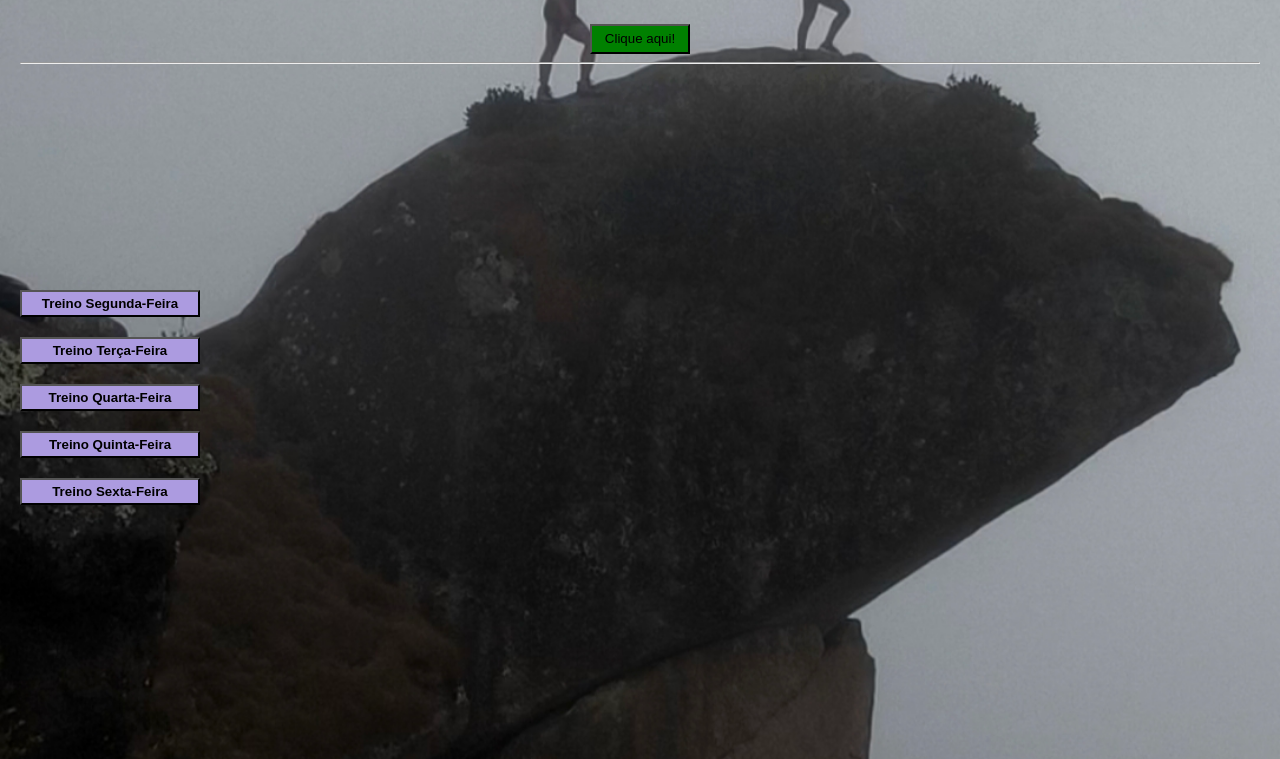
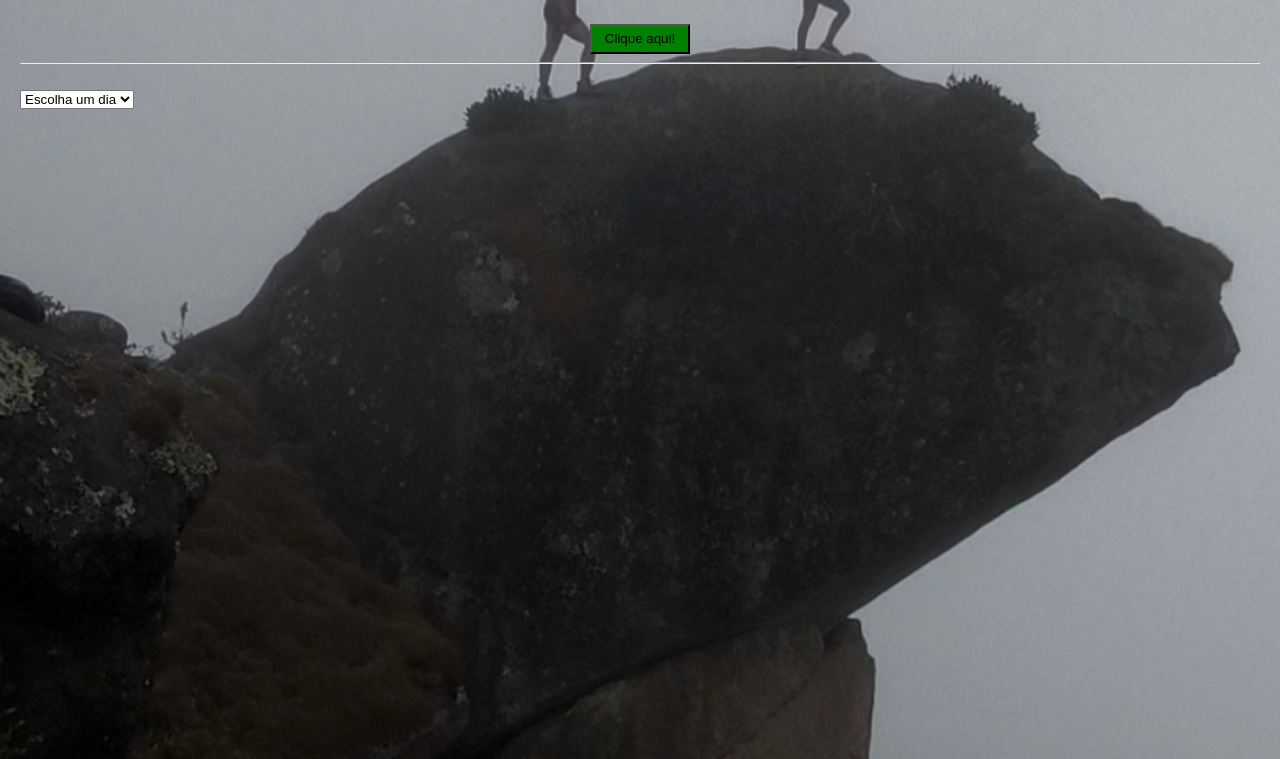
Before and after one commit to Berg40/Treino-Rose, a plain HTML site: page paginas.html in a window 1280 px wide. Shown: the part 81-840 px from the top of the page. Drawn offline with Linux system fonts and the light colour scheme.

Commit message:
Versao2.0

```diff
--- a/login.css
+++ b/login.css
@@ -7,7 +7,7 @@ body {
         margin: 0;
         padding: 20px;
 
-        background-image: url("img/foto.jpg");
+        background-image: url("img/fotoParque.jpg");
         background-size: cover;
         background-position: center;
         background-repeat: no-repeat;
@@ -34,9 +34,10 @@ body {
         .container {
             text-align: center;
             background-color: transparent;
-            padding-top: 350px;
+            padding-top: 100px;
             border-radius: 12px;
             box-shadow: 0 0 10px rgba(0,0,0,0,2);
+            margin: auto;
         }
         .container button {
             width: 80px;
--- a/paginas.html
+++ b/paginas.html
@@ -17,31 +17,16 @@
     </div>
 
         <hr>
-        <br><br><br><br><br><br><br><br><br><br><br>
-        <a href="segunda.html">
-            <button><b>Treino Segunda-Feira</b></button>
-        </a>
-        <br>
-        <a href="terca.html">
-            <button><b>Treino Terça-Feira</b></button>
-        </a>
         <br>
 
-        <a href="quarta.html">
-            <button><b>Treino Quarta-Feira</b></button>
-        </a>
-        <br>
-
-        <a href="quinta.html">
-            <button><b>Treino Quinta-Feira</b></button>
-        </a>
-        <br>
-
-        <a href="sexta.html">
-            <button><b>Treino Sexta-Feira</b></button>
-        </a>
-        <br>
-
+        <select id="opcoes" onchange="opcoes()" >
+            <option>Escolha um dia </option>
+            <option value="segunda.html">Segunda-feira</option>
+            <option value="terca.html">Terca-Feira</option>
+            <option value="quarta.html">Quarta-feira</option>
+            <option value="quinta.html">Quinta-Feira</option>
+            <option value="sexta.html">Sexta-Feira</option>
+        </select>
 
     <script>
         function mudarTitulo() {
@@ -49,6 +34,13 @@
         titulo.innerText = "Minha princesa Linda!!!!!"
         titulo.style.color = "pink"
         }
+        function opcoes() {
+            let opcao = window.document.getElementById("opcoes")
+            if (opcao.value !== "") {
+                window.location.href = opcao.value;
+            }
+
+        }
     </script>
 
 
--- a/styleexercicios.css
+++ b/styleexercicios.css
@@ -17,9 +17,10 @@ body {
             width: 300px;
             height: auto;
             display: block;
-            margin: 10px 0;
+            margin: auto;
 
         }
+
         button {
             background-color: rgb(235, 19, 170);
         }
```
Also changed, not shown: 1 other file.
